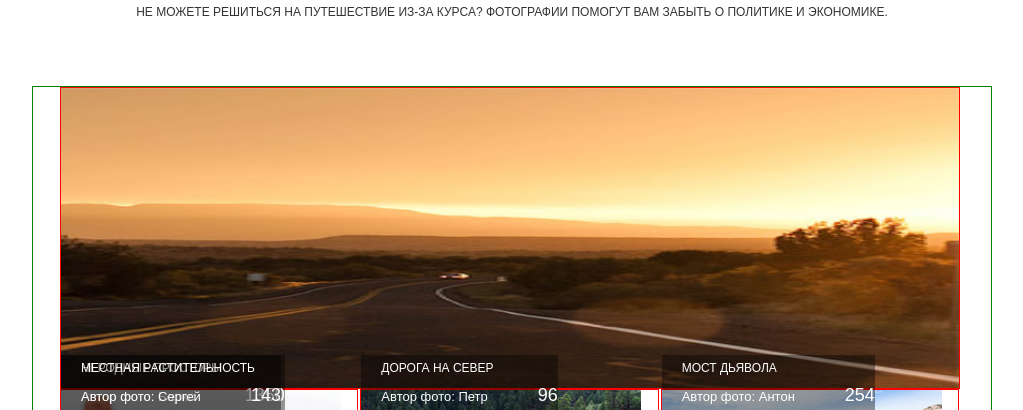
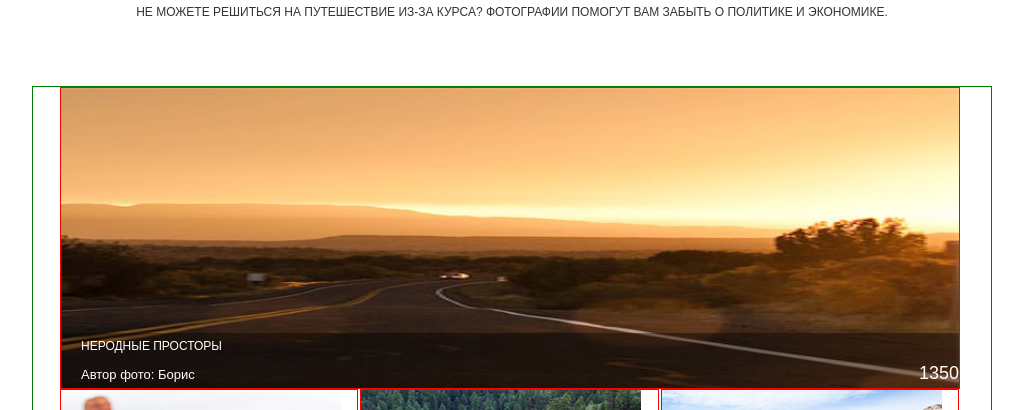
Before and after one commit to alexandrdragin/67190-sedona, a website: page photo.html in a window 1280 px wide. Shown: the part 390-800 px from the top of the page, without its empty margins (128-1151 px from the left). Drawn offline with nearby package versions, Linux system fonts and the light colour scheme; files that its build step writes are made by us from their sources.

Commit message:
position: relative;

```diff
--- a/sass/blocks/photo-block.scss
+++ b/sass/blocks/photo-block.scss
@@ -68,6 +68,7 @@
   border: 1px solid red;
   height: 415px;
   width: 100%;
+  position: relative;
 
 
   @media #{$tablet-widths} {
@@ -105,7 +106,7 @@
 
 
   @media #{$tablet-widths} {
-
+width: 100%;
     position: absolute;
     background-color: #F2F2F2;
 }
```
